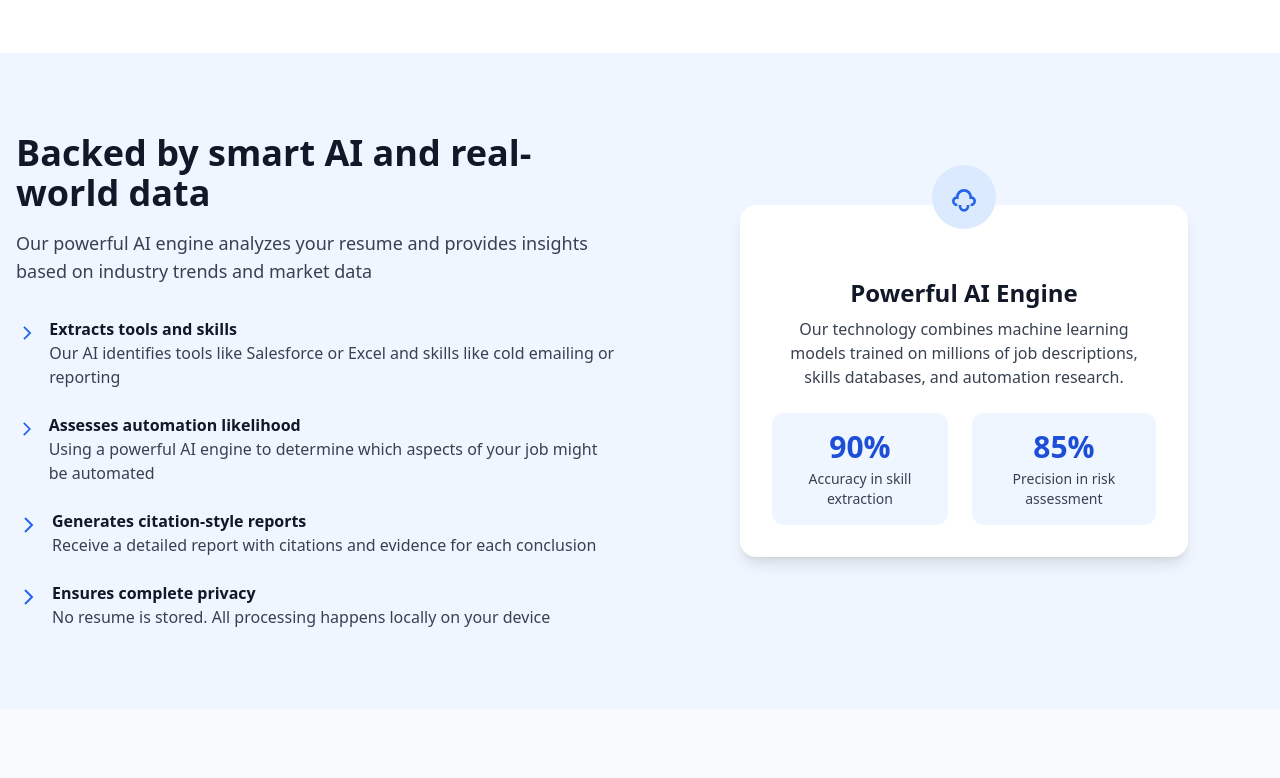
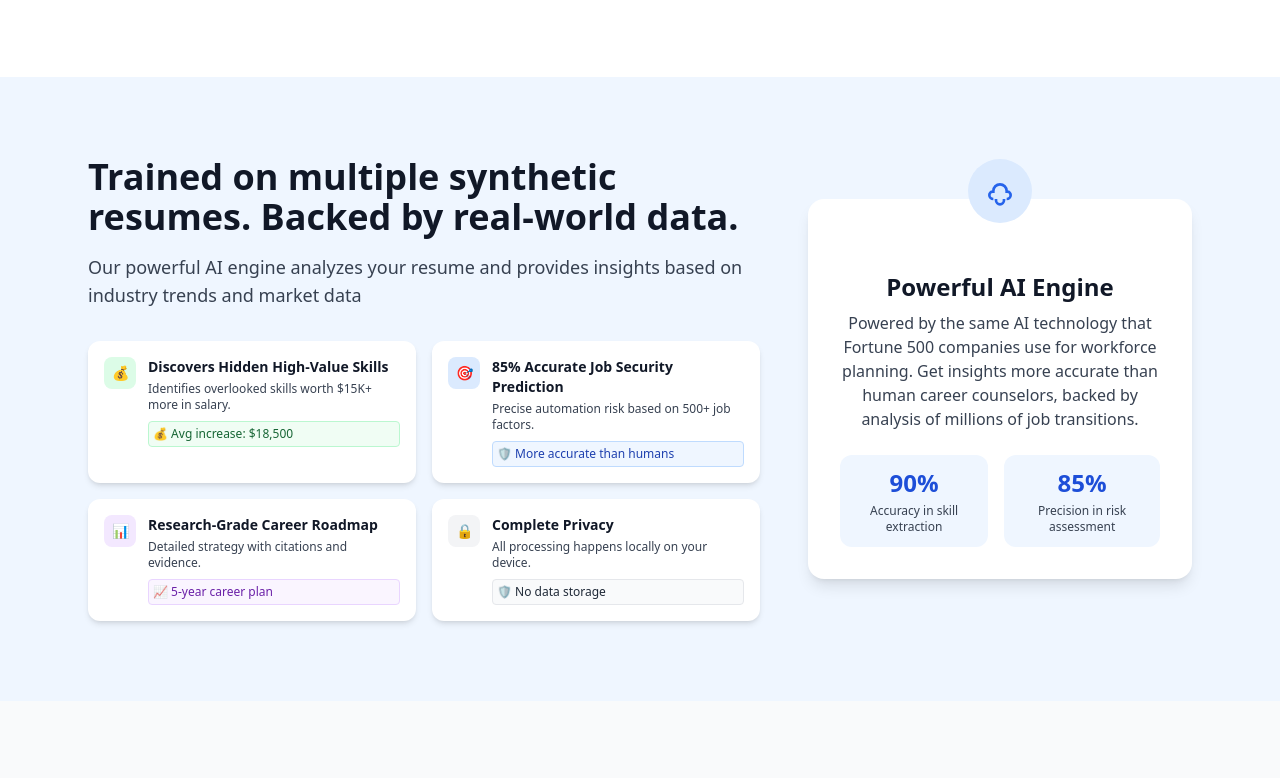
Before and after one commit to angshu-min-js/unautomated-home, a website: page index.html in a window 1280 px wide. Shown: the part 1804-2582 px from the top of the page. Drawn offline with nearby package versions, Linux system fonts and the light colour scheme.

Commit message:
Feature Showcase (In-Depth Section)

```diff
--- a/index.html
+++ b/index.html
@@ -159,41 +159,41 @@
             <div>
                 <div class="flex justify-center mb-4">
                     <span class="inline-flex items-center justify-center w-16 h-16 rounded-full bg-blue-100">
-                        <!-- Shield Icon -->
+                        <!-- Lightning/Speed Icon -->
                         <svg class="h-8 w-8 text-blue-600" fill="none" stroke="currentColor" stroke-width="2" viewBox="0 0 24 24">
-                            <path d="M12 3l7 4v5c0 5-3.8 9.4-7 11-3.2-1.6-7-6-7-11V7l7-4z"/>
-                            <path d="M12 3v18"/>
+                            <path d="M13 2L3 14h9l-1 8 10-12h-9l1-8z"/>
                         </svg>
                     </span>
                 </div>
-                <h3 class="font-semibold text-gray-900 mb-2">Privacy First</h3>
-                <p class="text-gray-600">Everything happens in your laptop, we don't store your resume</p>
+                <h3 class="font-semibold text-gray-900 mb-2">Instant Analysis</h3>
+                <p class="text-gray-600">Get immediate insights into your job's automation risk with our AI-powered assessment. Know your vulnerability in under 2 minutes.</p>
             </div>
             <div>
                 <div class="flex justify-center mb-4">
-                    <span class="inline-flex items-center justify-center w-16 h-16 rounded-full bg-blue-100">
-                        <!-- Brain Icon -->
-                        <svg class="h-8 w-8 text-blue-600" fill="none" stroke="currentColor" stroke-width="2" viewBox="0 0 24 24">
-                            <path d="M17 18a3 3 0 0 0 3-3c0-1.38-1.12-2.5-2.5-2.5H17V12a5 5 0 0 0-10 0v.5H6.5C5.12 12.5 4 13.62 4 15a3 3 0 0 0 3 3"/>
-                            <path d="M9 18v1a3 3 0 0 0 6 0v-1"/>
+                    <span class="inline-flex items-center justify-center w-16 h-16 rounded-full bg-green-100">
+                        <!-- Zigzag Upward Trending Line Icon -->
+                        <svg class="h-8 w-8 text-green-600" fill="none" stroke="currentColor" stroke-width="2" viewBox="0 0 24 24">
+                            <path d="M3 17l6-6 4 4 8-8"/>
                         </svg>
                     </span>
                 </div>
-                <h3 class="font-semibold text-gray-900 mb-2">Resume Intelligence</h3>
-                <p class="text-gray-600">Your resume is scanned using our powerful AI engine</p>
+                <h3 class="font-semibold text-gray-900 mb-2">Future Strategies</h3>
+                <p class="text-gray-600">Discover high-demand skills and career paths that will keep you ahead of automation. Learn what skills pay 40% more in the AI economy.</p>
             </div>
             <div>
                 <div class="flex justify-center mb-4">
-                    <span class="inline-flex items-center justify-center w-16 h-16 rounded-full bg-blue-100">
-                        <!-- Document Icon -->
-                        <svg class="h-8 w-8 text-blue-600" fill="none" stroke="currentColor" stroke-width="2" viewBox="0 0 24 24">
-                            <rect x="4" y="2" width="16" height="20" rx="2"/>
-                            <path d="M8 6h8M8 10h8M8 14h6"/>
+                    <span class="inline-flex items-center justify-center w-16 h-16 rounded-full bg-purple-100">
+                        <!-- Users/People Icon -->
+                        <svg class="h-8 w-8 text-purple-600" fill="none" stroke="currentColor" stroke-width="2" viewBox="0 0 24 24">
+                            <path d="M17 21v-2a4 4 0 0 0-4-4H5a4 4 0 0 0-4 4v2"/>
+                            <circle cx="9" cy="7" r="4"/>
+                            <path d="M23 21v-2a4 4 0 0 0-3-3.87"/>
+                            <path d="M16 3.13a4 4 0 0 1 0 7.75"/>
                         </svg>
                     </span>
                 </div>
-                <h3 class="font-semibold text-gray-900 mb-2">Structured Report</h3>
-                <p class="text-gray-600">The output includes risk level, reasoning, and references.</p>
+                <h3 class="font-semibold text-gray-900 mb-2">Expert Insights</h3>
+                <p class="text-gray-600">AI-powered analysis based on the latest industry trends, job market data, and automation forecasts from leading research institutions.</p>
             </div>
         </div>
     </section>
@@ -262,45 +262,90 @@
 
     <!-- Feature Showcase (In-Depth Section) -->
     <section class="py-20 bg-blue-50">
-        <div class="container mx-auto px-4 flex flex-col lg:flex-row items-center gap-12">
-            <!-- Left: Features List -->
-            <div class="flex-1">
-                <h2 class="text-4xl font-bold text-gray-900 mb-4">Backed by smart AI and real-world data</h2>
-                <p class="text-gray-700 text-lg mb-8">Our powerful AI engine analyzes your resume and provides insights based on industry trends and market data</p>
-                <ul class="space-y-6">
-                    <li class="flex items-start gap-3">
-                        <svg class="h-6 w-6 text-blue-600 mt-1" fill="none" stroke="currentColor" stroke-width="2" viewBox="0 0 24 24"><path d="M9 5l7 7-7 7"/></svg>
-                        <div>
-                            <span class="font-semibold text-gray-900">Extracts tools and skills</span>
-                            <div class="text-gray-700 text-base">Our AI identifies tools like Salesforce or Excel and skills like cold emailing or reporting</div>
+        <div class="container mx-auto px-4 flex flex-col lg:flex-row items-center justify-center gap-12 max-w-6xl">
+            <!-- Left: Features Grid -->
+            <div class="flex-1 max-w-2xl">
+                <h2 class="text-4xl font-bold text-gray-900 mb-4 text-center lg:text-left">Trained on multiple synthetic resumes. Backed by real-world data.</h2>
+                <p class="text-gray-700 text-lg mb-8 text-center lg:text-left">Our powerful AI engine analyzes your resume and provides insights based on industry trends and market data</p>
+
+                <div class="grid grid-cols-1 md:grid-cols-2 gap-4">
+                    <!-- Feature 1: Hidden High-Value Skills -->
+                    <div class="bg-white rounded-xl shadow-md p-4">
+                        <div class="flex items-start gap-3">
+                            <div class="flex-shrink-0">
+                                <div class="w-8 h-8 bg-green-100 rounded-lg flex items-center justify-center">
+                                    <span class="text-sm">💰</span>
+                                </div>
+                            </div>
+                            <div>
+                                <h3 class="text-sm font-bold text-gray-900 mb-1">Discovers Hidden High-Value Skills</h3>
+                                <p class="text-gray-700 text-xs mb-2">Identifies overlooked skills worth $15K+ more in salary.</p>
+                                <div class="bg-green-50 border border-green-200 rounded p-1">
+                                    <p class="text-green-800 font-medium text-xs">💰 Avg increase: $18,500</p>
+                                </div>
+                            </div>
                         </div>
-                    </li>
-                    <li class="flex items-start gap-3">
-                        <svg class="h-6 w-6 text-blue-600 mt-1" fill="none" stroke="currentColor" stroke-width="2" viewBox="0 0 24 24"><path d="M9 5l7 7-7 7"/></svg>
-                        <div>
-                            <span class="font-semibold text-gray-900">Assesses automation likelihood</span>
-                            <div class="text-gray-700 text-base">Using a powerful AI engine to determine which aspects of your job might be automated</div>
+                    </div>
+
+                    <!-- Feature 2: Job Security Prediction -->
+                    <div class="bg-white rounded-xl shadow-md p-4">
+                        <div class="flex items-start gap-3">
+                            <div class="flex-shrink-0">
+                                <div class="w-8 h-8 bg-blue-100 rounded-lg flex items-center justify-center">
+                                    <span class="text-sm">🎯</span>
+                                </div>
+                            </div>
+                            <div>
+                                <h3 class="text-sm font-bold text-gray-900 mb-1">85% Accurate Job Security Prediction</h3>
+                                <p class="text-gray-700 text-xs mb-2">Precise automation risk based on 500+ job factors.</p>
+                                <div class="bg-blue-50 border border-blue-200 rounded p-1">
+                                    <p class="text-blue-800 font-medium text-xs">🛡️ More accurate than humans</p>
+                                </div>
+                            </div>
                         </div>
-                    </li>
-                    <li class="flex items-start gap-3">
-                        <svg class="h-6 w-6 text-blue-600 mt-1" fill="none" stroke="currentColor" stroke-width="2" viewBox="0 0 24 24"><path d="M9 5l7 7-7 7"/></svg>
-                        <div>
-                            <span class="font-semibold text-gray-900">Generates citation-style reports</span>
-                            <div class="text-gray-700 text-base">Receive a detailed report with citations and evidence for each conclusion</div>
+                    </div>
+
+                    <!-- Feature 3: Research-Grade Career Roadmap -->
+                    <div class="bg-white rounded-xl shadow-md p-4">
+                        <div class="flex items-start gap-3">
+                            <div class="flex-shrink-0">
+                                <div class="w-8 h-8 bg-purple-100 rounded-lg flex items-center justify-center">
+                                    <span class="text-sm">📊</span>
+                                </div>
+                            </div>
+                            <div>
+                                <h3 class="text-sm font-bold text-gray-900 mb-1">Research-Grade Career Roadmap</h3>
+                                <p class="text-gray-700 text-xs mb-2">Detailed strategy with citations and evidence.</p>
+                                <div class="bg-purple-50 border border-purple-200 rounded p-1">
+                                    <p class="text-purple-800 font-medium text-xs">📈 5-year career plan</p>
+                                </div>
+                            </div>
                         </div>
-                    </li>
-                    <li class="flex items-start gap-3">
-                        <svg class="h-6 w-6 text-blue-600 mt-1" fill="none" stroke="currentColor" stroke-width="2" viewBox="0 0 24 24"><path d="M9 5l7 7-7 7"/></svg>
-                        <div>
-                            <span class="font-semibold text-gray-900">Ensures complete privacy</span>
-                            <div class="text-gray-700 text-base">No resume is stored. All processing happens locally on your device</div>
+                    </div>
+
+                    <!-- Feature 4: Complete Privacy -->
+                    <div class="bg-white rounded-xl shadow-md p-4">
+                        <div class="flex items-start gap-3">
+                            <div class="flex-shrink-0">
+                                <div class="w-8 h-8 bg-gray-100 rounded-lg flex items-center justify-center">
+                                    <span class="text-sm">🔒</span>
+                                </div>
+                            </div>
+                            <div>
+                                <h3 class="text-sm font-bold text-gray-900 mb-1">Complete Privacy</h3>
+                                <p class="text-gray-700 text-xs mb-2">All processing happens locally on your device.</p>
+                                <div class="bg-gray-50 border border-gray-200 rounded p-1">
+                                    <p class="text-gray-800 font-medium text-xs">🛡️ No data storage</p>
+                                </div>
+                            </div>
                         </div>
-                    </li>
-                </ul>
+                    </div>
+                </div>
             </div>
+
             <!-- Right: AI Engine Card -->
-            <div class="flex-1 flex justify-center">
-                <div class="bg-white rounded-2xl shadow-lg p-8 w-full max-w-md relative flex flex-col items-center">
+            <div class="flex-shrink-0">
+                <div class="bg-white rounded-2xl shadow-lg p-8 w-full max-w-sm relative flex flex-col items-center">
                     <div class="absolute -top-10 left-1/2 -translate-x-1/2">
                         <span class="inline-flex items-center justify-center w-16 h-16 rounded-full bg-blue-100">
                             <!-- Brain Icon -->
@@ -312,15 +357,15 @@
                     </div>
                     <div class="mt-10 text-center">
                         <h3 class="text-2xl font-bold text-gray-900 mb-2">Powerful AI Engine</h3>
-                        <p class="text-gray-700 mb-6">Our technology combines machine learning models trained on millions of job descriptions, skills databases, and automation research.</p>
-                        <div class="flex justify-center gap-6">
-                            <div class="bg-blue-50 rounded-xl px-6 py-4 flex flex-col items-center">
-                                <span class="text-3xl font-bold text-blue-700 mb-1">90%</span>
-                                <span class="text-gray-700 text-sm">Accuracy in skill extraction</span>
+                        <p class="text-gray-700 mb-6">Powered by the same AI technology that Fortune 500 companies use for workforce planning. Get insights more accurate than human career counselors, backed by analysis of millions of job transitions.</p>
+                        <div class="flex justify-center gap-4">
+                            <div class="bg-blue-50 rounded-xl px-4 py-3 flex flex-col items-center">
+                                <span class="text-2xl font-bold text-blue-700 mb-1">90%</span>
+                                <span class="text-gray-700 text-xs text-center">Accuracy in skill extraction</span>
                             </div>
-                            <div class="bg-blue-50 rounded-xl px-6 py-4 flex flex-col items-center">
-                                <span class="text-3xl font-bold text-blue-700 mb-1">85%</span>
-                                <span class="text-gray-700 text-sm">Precision in risk assessment</span>
+                            <div class="bg-blue-50 rounded-xl px-4 py-3 flex flex-col items-center">
+                                <span class="text-2xl font-bold text-blue-700 mb-1">85%</span>
+                                <span class="text-gray-700 text-xs text-center">Precision in risk assessment</span>
                             </div>
                         </div>
                     </div>
```
